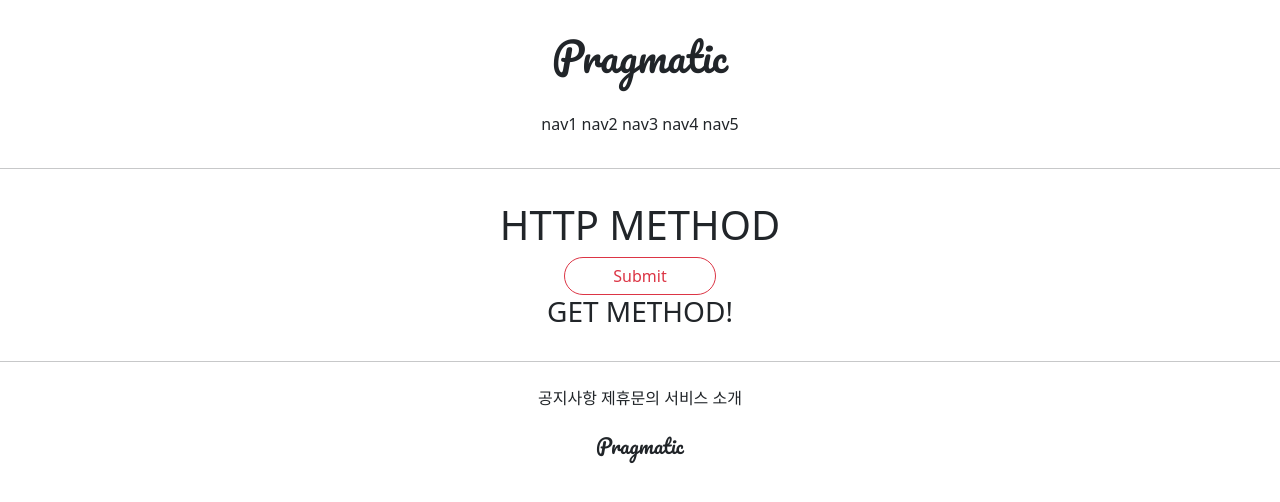
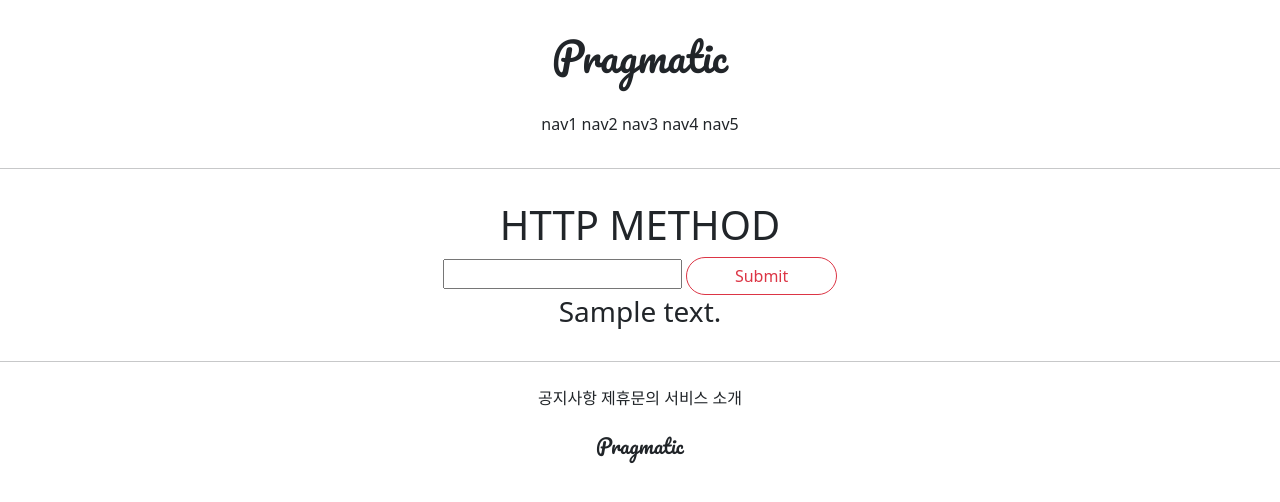
Before and after one commit to surlyban-selor/kalrasu, a Django app: page /accounts/hello_world/ in a window 1280 px wide. Shown: the top 502 px of the page. Run offline with Django 3.2, Linux system fonts and the light colour scheme; tables that the repository leaves empty hold one stand-in row (values such as "Sample post"); parts of the project's set-up code (start-up, migrations or seed data) failed here and were passed over.

Commit message:
7/13 3ban class commit 1

```diff
--- a/accountapp/templates/accountapp/hello_world.html
+++ b/accountapp/templates/accountapp/hello_world.html
@@ -8,10 +8,16 @@
 
         <form action="/accounts/hello_world/" method="post">
             {% csrf_token %}
-            <input type="submit" class="btn btn-outline-danger rounded-pill px-5">
+            <input type="text" name='input_text'>
+            <input type="submit"
+                   class="btn btn-outline-danger rounded-pill px-5">
         </form>
 
-    <h3>{{ text }}</h3>
+        {% for data in data_list %}
+
+            <h3>{{ data.text }}</h3>
+
+        {% endfor %}
 
     </div>
 
--- a/accountapp/views.py
+++ b/accountapp/views.py
@@ -2,12 +2,24 @@ from django.http import HttpResponse
 from django.shortcuts import render
 
 # Create your views here.
+from accountapp.models import NewModel
 
 
 def hello_world(request):
     if request.method == "POST":
+
+        temp = request.POST.get('input_text')
+
+        model_instance = NewModel()
+        model_instance.text = temp
+        model_instance.save()
+
+        data_list = NewModel.objects.all()
+
         return render(request, 'accountapp/hello_world.html',
-                      context={'text': 'POST METHOD!'})
+                      context={'data_list': data_list})
     else:
+        data_list = NewModel.objects.all()
+
         return render(request, 'accountapp/hello_world.html',
-                      context={'text': 'GET METHOD!'})
+                      context={'data_list': data_list})
```
